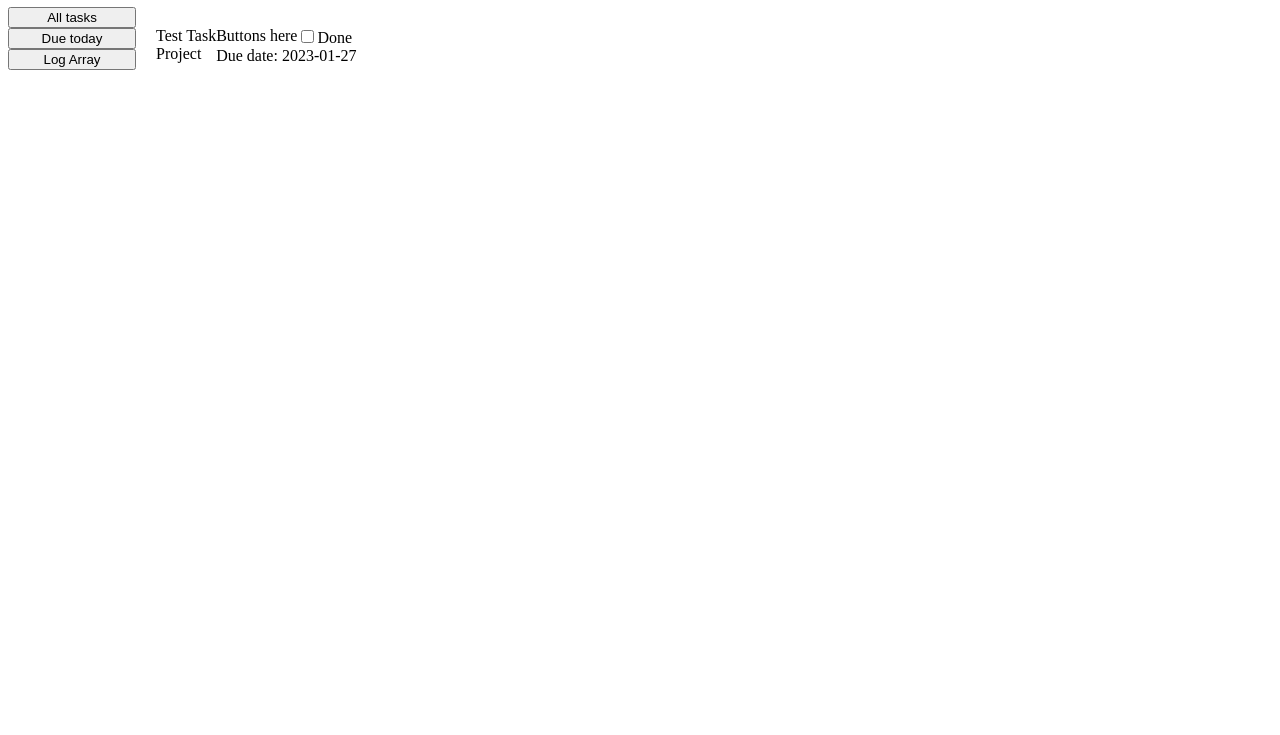
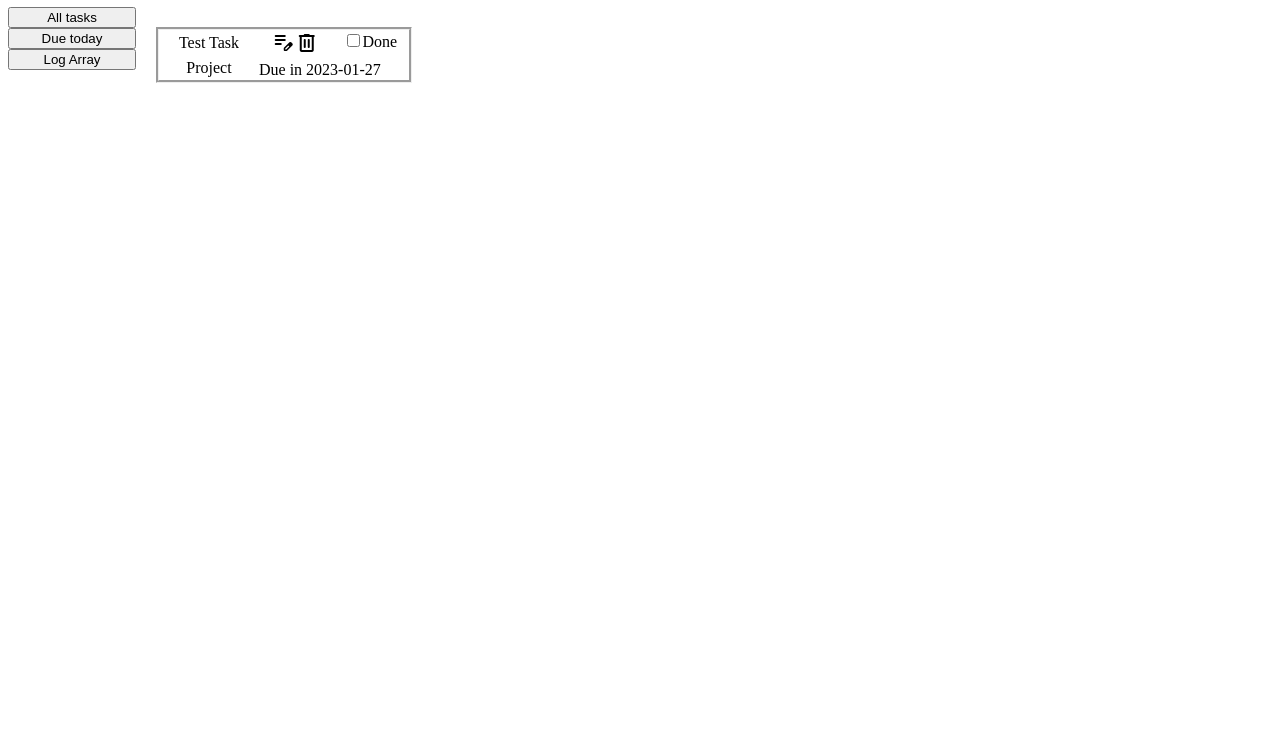
Before and after one commit to impronen/odin-todo, a website built with webpack: page dist/index.html in a window 1280 px wide. Shown: the part 81-816 px from the top of the page. Built offline with nearby package versions, Linux system fonts and the light colour scheme.

Commit message:
Material icons for use in cards

```diff
--- a/src/components/view/DOM.js
+++ b/src/components/view/DOM.js
@@ -1,6 +1,7 @@
 import { newTask } from "../controller/taskController"
 import { taskArray } from "../model/storage"
 import { looper } from "../../functions/storageLoopers"
+import 'material-symbols';
 
 const DOM = (() => {
 
@@ -117,7 +118,7 @@ const DOM = (() => {
 
         let editButtonCont = document.createElement('div')
         editButtonCont.classList.add('editButtonCont')
-        editButtonCont.innerHTML = "Buttons here"
+        editButtonCont.innerHTML = `<span class="material-symbols-rounded">edit_note</span><span class="material-symbols-rounded">delete</span>`
         rightTopSideCont.appendChild(editButtonCont)
 
         let taskDoneCheckbox = document.createElement('div')
@@ -127,7 +128,7 @@ const DOM = (() => {
 
         let rightLowSideCont = document.createElement('div')
         rightLowSideCont.classList.add('rightLowSideCont')
-        rightLowSideCont.innerHTML = `Due date: ${task.getDate()}`
+        rightLowSideCont.innerHTML = `Due in ${task.getDate()}`
         cardRightSide.appendChild(rightLowSideCont)
 
 
--- a/src/index.js
+++ b/src/index.js
@@ -1,4 +1,5 @@
 import './styles/style.css';
+import './styles/cardstyles.css';
 import date from 'date-and-time';
 import { newTask } from './components/controller/taskController.js';
 import { taskArray } from './components/model/storage.js'
--- a/src/styles/style.css
+++ b/src/styles/style.css
@@ -38,15 +38,3 @@
     font-size: large;
     margin: 20px;
   }
-
-
-  .taskCard {
-    display: flex;
-    flex-direction: row;
-    margin: 20px;
-  }
-
-  .rightTopSideCont {
-    display: flex;
-    flex-direction: row;
-  }
```
Also changed, not shown: dist/main.js, 3 other files.
